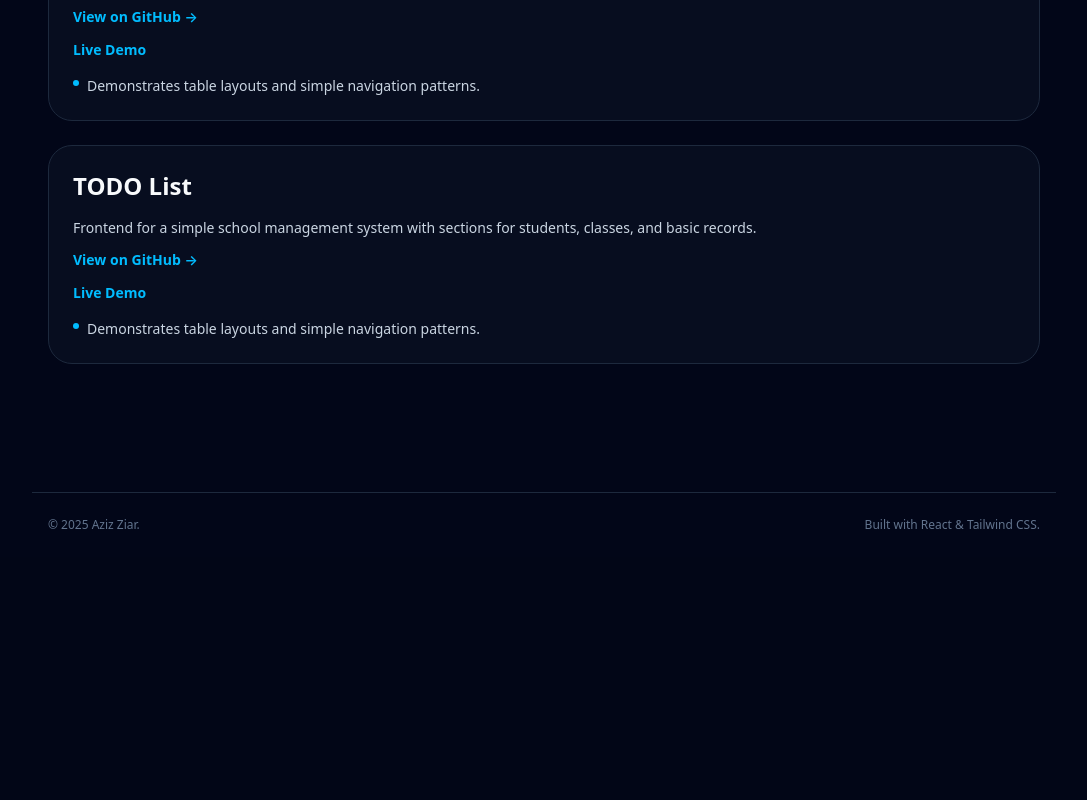
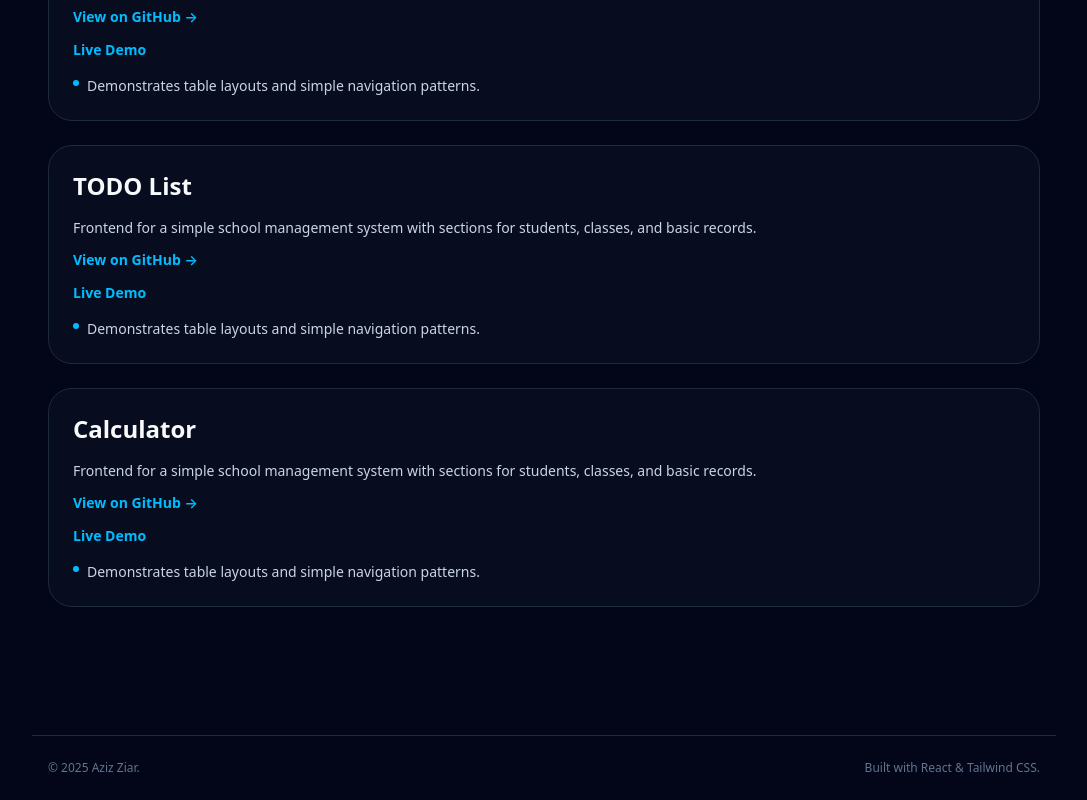
Before and after one commit to AzizRahmanZiar/portfolio-, a React (Vite) app: page /projects in a window 1280 px wide. Shown: the part 869-1669 px from the top of the page, without its empty margins (96-1183 px from the left). Before the commit the page ends 1426 px from the top, so only its background shows below. Built offline with nearby package versions, Linux system fonts and the light colour scheme.

Commit message:
new project added

```diff
--- a/src/pages/Projects.jsx
+++ b/src/pages/Projects.jsx
@@ -36,6 +36,16 @@ function Projects() {
       ],
       github: 'https://github.com/AzizRahmanZiar/School-management-system',
       liveDemo: 'https://todo-list-five-theta-64.vercel.app',
+    },
+    {
+      title: 'Calculator',
+      description:
+        'Frontend for a simple school management system with sections for students, classes, and basic records.',
+      highlights: [
+        'Demonstrates table layouts and simple navigation patterns.',
+      ],
+      github: 'https://github.com/AzizRahmanZiar/School-management-system',
+      liveDemo: 'https://calculator-phi-swart-99.vercel.app',
     },
   ];
 
```
